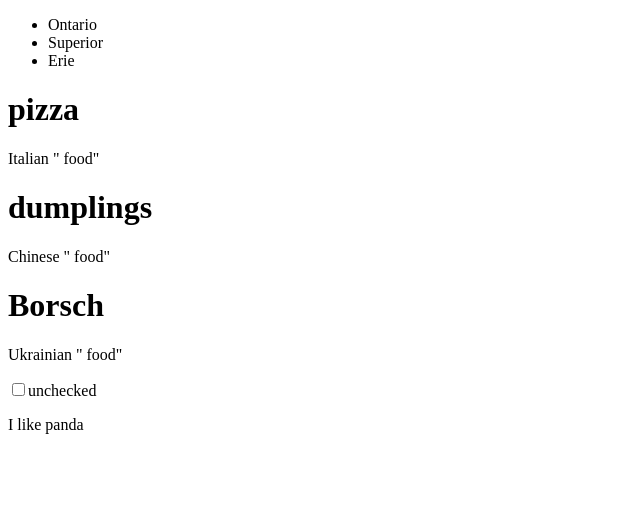
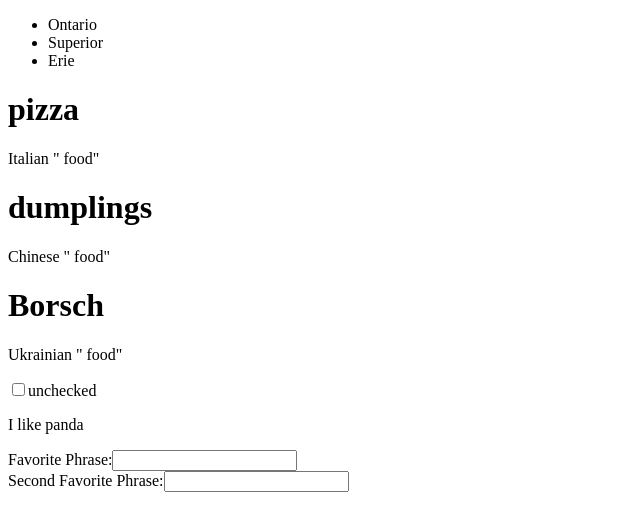
Before and after one commit to glitjch-lab/LinkedIn-Learning-Review-React, a React (Create React App) app: page / in a window 1280 px wide. Shown: the top 530 px of the page, without its empty margins (0-640 px from the left). Built offline with nearby package versions, Linux system fonts and the light colour scheme.

Commit message:
useEffect

```diff
--- a/src/index.js
+++ b/src/index.js
@@ -1,4 +1,4 @@
-import React, { useState } from 'react';
+import React, { useEffect, useState } from 'react';
 import ReactDOM from 'react-dom/client';
 // import './index.css';
 // import App from './App';
@@ -62,6 +62,43 @@ const [dd, ee, ff, gg] = [
   "snail"
 ]
 
+function DemoUseEffect() {
+ const [phraseOne, setPhraseOne] = useState("")
+ const [phraseTwo, setPhraseTwo] = useState("")
+
+useEffect(() => {
+  console.log(phraseOne);
+  return () => {
+  }
+}, [phraseOne])
+
+useEffect(() => {
+  console.log(phraseTwo);
+  return () => {
+  }
+}, [phraseTwo])
+
+  return (
+    <>
+    <label>
+      Favorite Phrase:
+      <input
+        value={phraseOne}
+        onChange={e => setPhraseOne(e.target.value)}
+        />
+    </label>
+    <br/>
+    <label>
+      Second Favorite Phrase:
+      <input
+        value={phraseTwo}
+        onChange={e => setPhraseTwo(e.target.value)}
+      />
+    </label>
+    </>
+  )
+}
+
 const root = ReactDOM.createRoot(document.getElementById('root'));
 root.render(
   <>
@@ -69,17 +106,9 @@ root.render(
     <FoodApp food={food}/>
     <CheckBox />
     <p>I like {ff}</p>
+    <DemoUseEffect/>
   </>
 )
-
-
-
-// const root = ReactDOM.createRoot(document.getElementById('root'));
-// root.render(
-//   <React.StrictMode>
-//       Hello
-//   </React.StrictMode>
-// );
 
 
 /*
```
